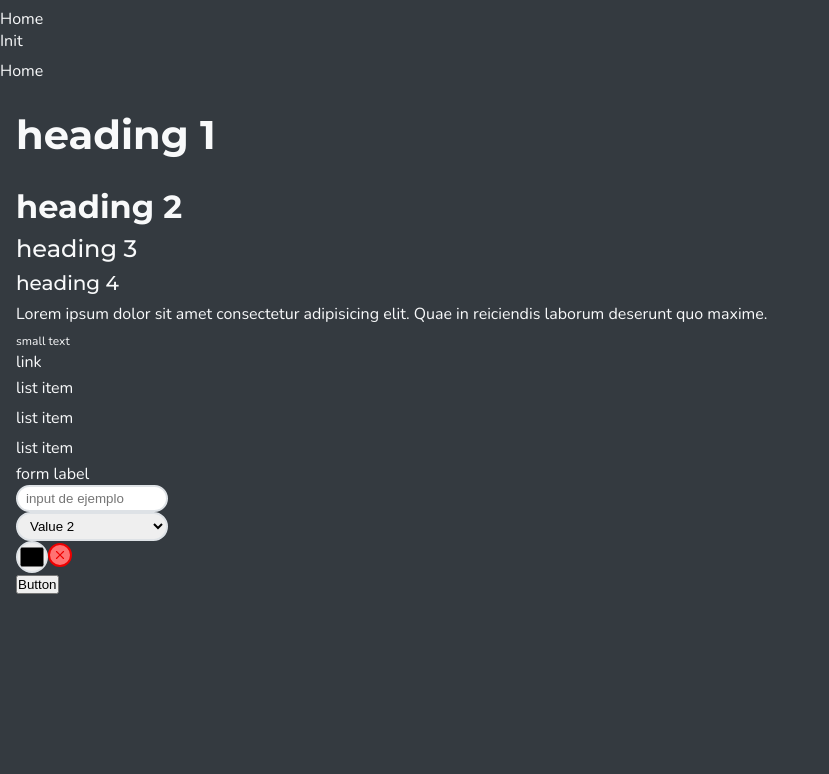
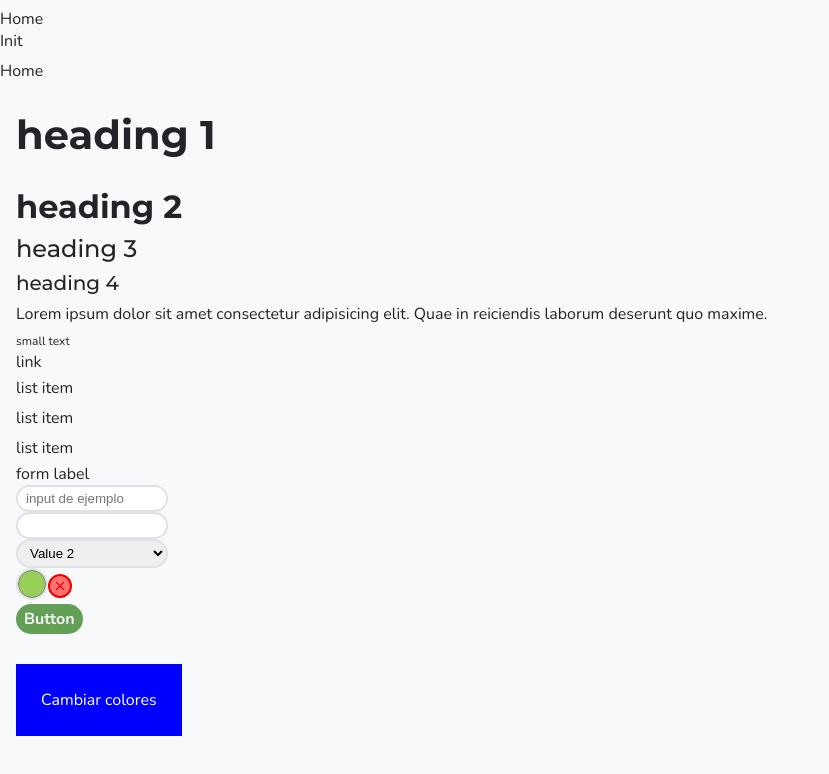
Before and after one commit to devMateos/pistachioCSS, a Vue app: page / in a window 1280 px wide. Shown: the top 774 px of the page, without its empty margins (0-829 px from the left). Built offline with nearby package versions, Linux system fonts and the light colour scheme.

Commit message:
chore(css): Create color variables and functionality for light/dark mode

```diff
--- a/index.html
+++ b/index.html
@@ -6,10 +6,6 @@
   <link rel="icon" href="/favicon.ico">
   <meta name="viewport" content="width=device-width, initial-scale=1.0">
   <title>Vite App</title>
-
-  <link rel="stylesheet" href="/src/assets/fonts/fonts.css">
-  <link rel="stylesheet" href="/src/assets/css/tokens.css">
-  <link rel="stylesheet" href="/src/assets/css/atoms.css">
 </head>
 
 <body>
--- a/src/App.vue
+++ b/src/App.vue
@@ -1,7 +1,6 @@
 <script setup>
 import SplashScreen from './components/SplashScreen.vue';
-
-
+import SwitchMode from './components/SwitchMode.vue';
 </script>
 
 <template>
@@ -26,20 +25,23 @@ import SplashScreen from './components/SplashScreen.vue';
     </ul>
     <form action="">
       <label for="form">form label</label><br>
-      <input type="text" name="" id="" placeholder="input de ejemplo">
+      <input type="text" name="" id="" placeholder="input de ejemplo" class="form__input-item">
       <br>
-      <!-- The second value will be selected initially -->
-      <select name="select">
+      <input type="number" name="" id="" class="form__input-item">
+      <br>
+      <select name="select" class="form__input-item">
         <option value="value1">Value 1</option>
         <option value="value2" selected>Value 2</option>
         <option value="value3">Value 3</option>
       </select>
       <br>
-      <input type="color" name="" id="">
-      <input type="checkbox" name="" id="">
+      <input type="color" name="" id="" value="#98cf58" class="form__input-color">
+      <input type="checkbox" name="" id="" class="form__input-checkbox">
       <br>
-      <button>Button</button>
+      <button class="form__button button--primary">Button</button>
     </form>
+
+    <SwitchMode />
   </main>
 </template>
 
--- a/src/assets/css/atoms.css
+++ b/src/assets/css/atoms.css
@@ -48,41 +48,72 @@ h4, .h4 {
 
 /* FORMS */
 /* input */
-input, textarea, select {
+.form__input-item {     /* inputs (text, number, etc.), textarea, select */
   border: var(--border-style) var(--border-width) var(--border-color);
   border-radius: var(--border-round);
   outline: none;
   padding: var(--spacing-XS) var(--spacing-S);
   width: 15.2rem;
 }
-input:focus, textarea:focus, select:focus {
-  border-color: var(--color-affirmative);
-}
-input:disabled, textarea:disabled, select:disabled {
-  background-color: var(--color-dark);
-  color: var(--color-gray);
-}
-input[type='text'] {
-}
-input[type='color'] {
+.form__input-color {
+  appearance: auto;
+  border: var(--border-style) var(--border-width) var(--border-color);
+  border-radius: var(--border-round);
   height: 3.2rem;
   padding: 0;
   width: 3.2rem;
 }
-input[type='checkbox'] {
+.form__input-color::-webkit-color-swatch-wrapper {
+  padding: 0;
+}
+.form__input-color::-webkit-color-swatch {
+  border-radius: var(--border-round);
+}
+.form__input-checkbox {
   appearance: none;
   background-image: url('/src/assets/icons/checkbox-not-checked.svg');
   background-position: center;
   background-repeat: no-repeat;
   background-size: cover;
   background-color: var(--color-negative);
-  border-color: var(--color-negative-secondary);
+  border: var(--border-style) var(--border-width) var(--color-negative-secondary);
   border-radius: var(--border-round);
   height: 2.4rem;
   width: 2.4rem;
 }
-input[type='checkbox']:checked {
+.form__input-checkbox:checked {
   border-color: var(--color-affirmative);
   background-color: var(--color-affirmative);
   background-image: url('/src/assets/icons/checkbox-checked.svg');
 }
+.form__input-item:focus, .form__input-color:focus {
+  border-color: var(--color-affirmative);
+}
+.form__input-item:disabled, .form__input-color:disabled {
+  background-color: var(--color-dark);
+  color: var(--color-gray);
+}
+.form__button {
+  border-radius: var(--border-round);
+  font-family: var(--font-body);
+  font-size: var(--font-size-S);
+  font-weight: var(--font-weight-bold);
+  padding: var(--spacing-XS) var(--spacing-S);
+}
+
+.button--primary {
+  background-color: var(--color-action);
+  border: none;
+  color: var(--color-light);
+}
+.button--primary:hover {
+  background-color: var(--color-action-secondary);
+}
+.button--secondary {
+  border: var(--border-style) var(--border-width) var(--color-action);
+  color: var(--color-action);
+}
+.button--secondary:hover {
+  border-color: var(--color-action-secondary);
+  color: var(--color-action-secondary);
+}
--- /dev/null
+++ b/src/assets/css/dark-colors.css
@@ -0,0 +1,12 @@
+.dark-mode {
+  /* Background colors */
+  --color-background-primary: var(--color-dark);
+  --color-background-secondary: var(--color-darker);
+  /* Text colors */
+  --color-text: var(--color-light);
+  /* Affirmative colors */
+  --color-action: var(--color-green-secondary);
+  --color-action-secondary: var(--color-green-primary);
+  /* Border colors */
+  --border-color: var(--color-gray);
+}
--- /dev/null
+++ b/src/assets/css/light-colors.css
@@ -0,0 +1,12 @@
+.light-mode {
+  /* Background colors */
+  --color-background-primary: var(--color-light);
+  --color-background-secondary: var(--color-light-gray);
+  /* Text colors */
+  --color-text: var(--color-darker);
+  /* Affirmative colors */
+  --color-action: var(--color-green-primary);
+  --color-action-secondary: var(--color-green-secondary);
+  /* Border colors */
+  --border-color: var(--color-gray);
+}
--- a/src/assets/css/tokens.css
+++ b/src/assets/css/tokens.css
@@ -32,8 +32,8 @@
   /* Brand colors */
   --color-brand: #98cf58;
   /* Action colors */
-  --color-action-primary: #639F55;
-  --color-action-secondary: #478054;
+  --color-green-primary: #639F55;
+  --color-green-secondary: #478054;
   /* Gray colors */
   --color-light: #F8F9FA;
   --color-light-gray: #E9ECEF;
@@ -45,14 +45,8 @@
   --color-affirmative-secondary: #61ab72;
   --color-negative: #FF7272;
   --color-negative-secondary: #EE0000;
-  /* Background colors */
-  --color-background-primary: var(--color-dark);
-  --color-background-secondary: var(--color-darker);
-  /* Text colors */
-  --color-text: var(--color-light);
 
   /* Borders */
-  --border-color: var(--color-gray);
   --border-style: solid;
   --border-width: 2px;
   --border-sharp: 0;
--- /dev/null
+++ b/src/components/SwitchMode.vue
@@ -0,0 +1,32 @@
+<template>
+  <div id="change" @click='toggleVersion()'>Cambiar colores</div>
+</template>
+<style scoped>
+#change {
+  background-color: blue;
+  color: white;
+  height: fit-content;
+  margin-top: 30px;
+  padding: 25px;
+  width: fit-content;
+}
+</style>
+
+<script setup>
+
+let version = 'light';
+changeMode();
+function toggleVersion() {
+  document.documentElement.classList.remove(`${version}-mode`);
+  if (version === 'light') {
+    version = 'dark';
+  } else if (version === 'dark') {
+    version = 'light';
+  }
+  changeMode();
+}
+function changeMode() {
+  document.documentElement.classList.add(`${version}-mode`);
+  console.log(version);
+}
+</script>
--- a/src/main.js
+++ b/src/main.js
@@ -1,3 +1,9 @@
+import '/src/assets/css/light-colors.css';
+import '/src/assets/css/dark-colors.css';
+import '/src/assets/fonts/fonts.css';
+import '/src/assets/css/tokens.css';
+import '/src/assets/css/atoms.css';
+
 import { createApp } from 'vue'
 import { createPinia } from 'pinia'
 
```
